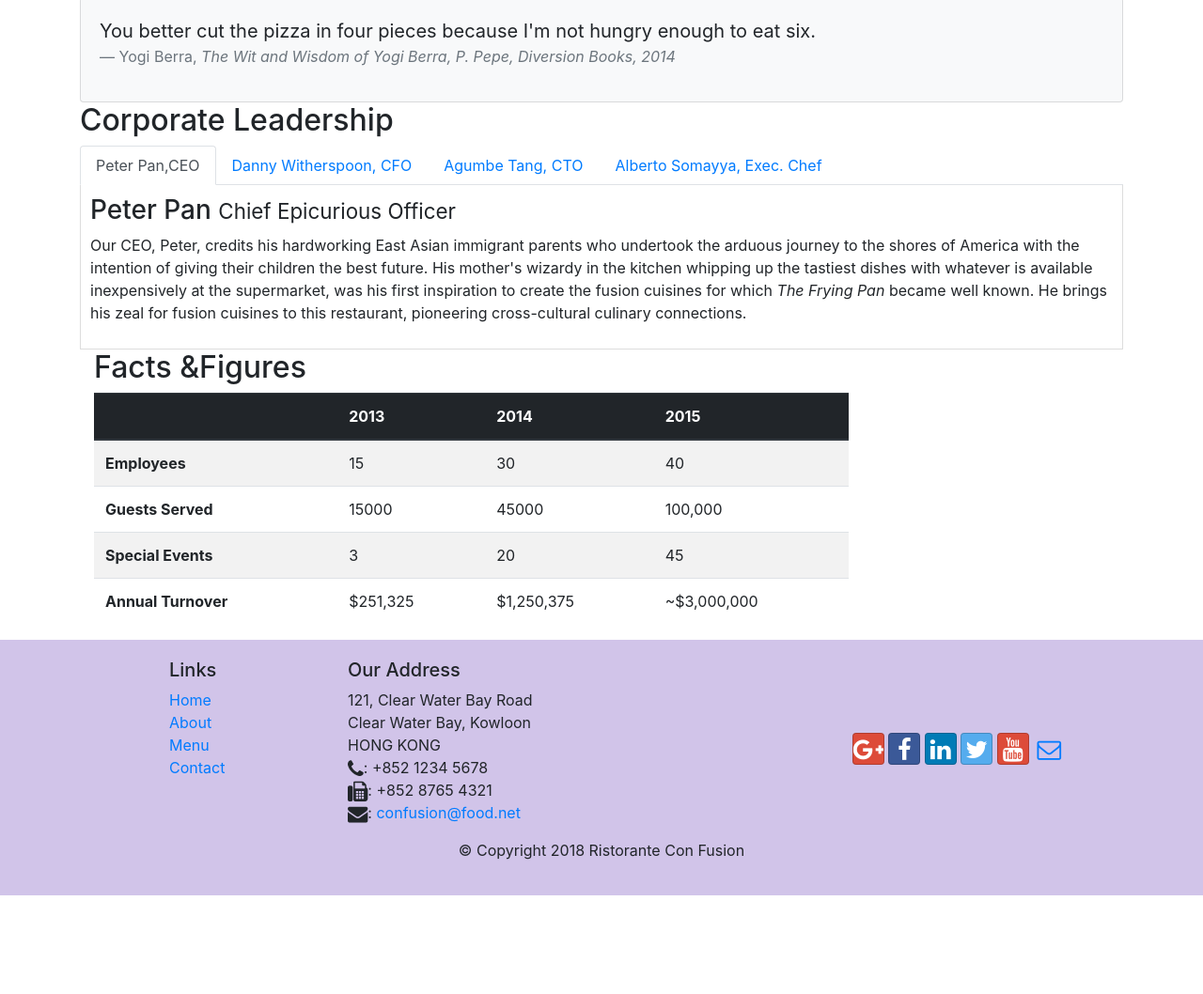
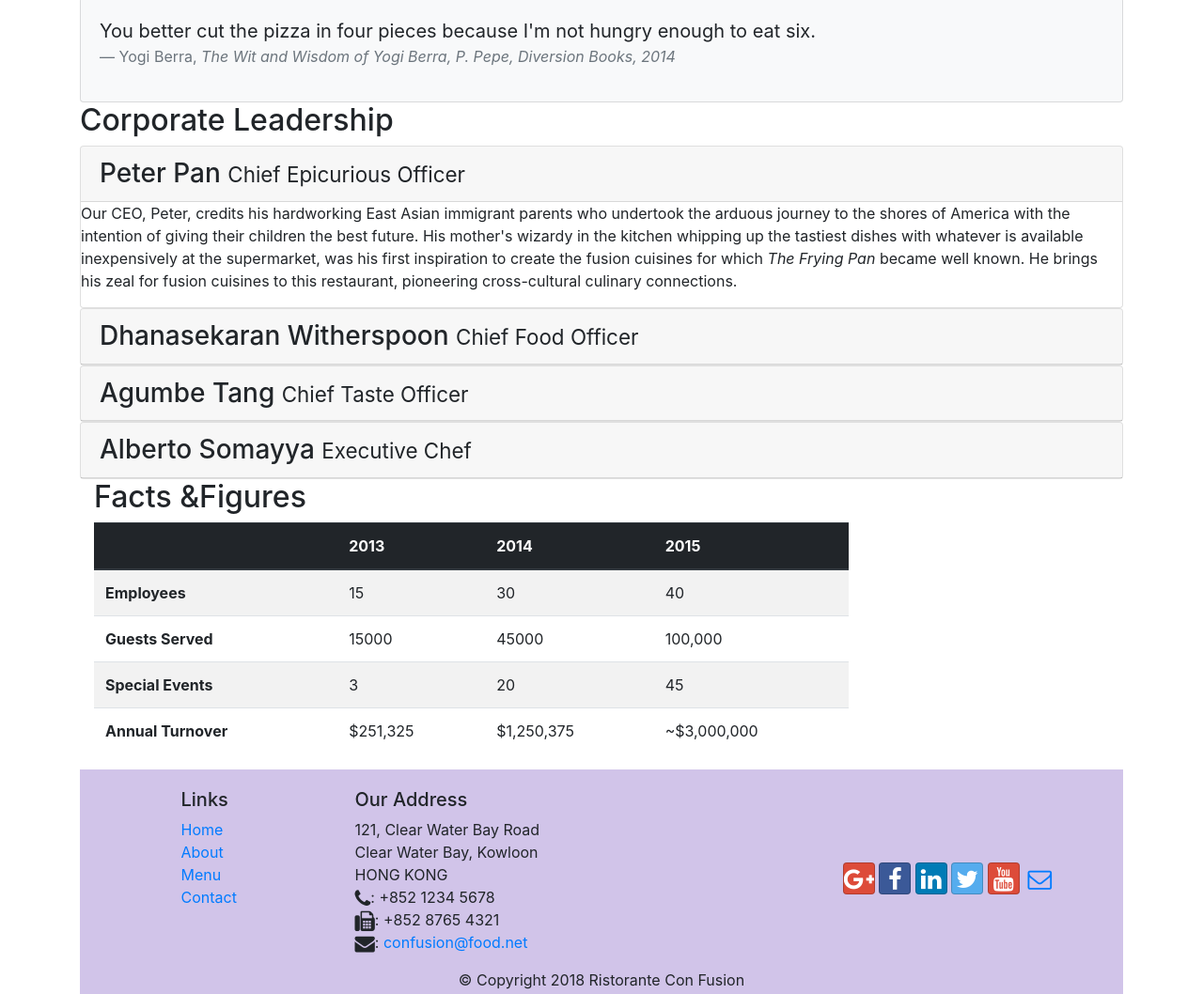
Before and after one commit to anjusree123/git-test, a website: page aboutus.html in a window 1280 px wide. Shown: the part 762-1820 px from the top of the page at 94% size. Before the commit the page ends 1715 px from the top, so only its background shows below. Drawn offline with nearby package versions, Linux system fonts and the light colour scheme.

Commit message:
accordion

```diff
--- a/aboutus.html
+++ b/aboutus.html
@@ -109,48 +109,68 @@
                 <h2>Corporate Leadership</h2>
 
 
-<ul class="nav nav-tabs">
-<li class="nav-item">
-<a class="nav-link active" href="#peter" role="tab" data-toggle="tab">Peter Pan,CEO</a>
-</li>
- <li class="nav-item">
-                      <a class="nav-link" href="#danny" role="tab"
-                        data-toggle="tab">Danny Witherspoon, CFO</a>
-                    </li>
-                    <li class="nav-item">
-                      <a class="nav-link" href="#agumbe"role="tab"
-                        data-toggle="tab">Agumbe Tang, CTO</a>
-                    </li>
-                    <li class="nav-item">
-                      <a class="nav-link" href="#alberto" role="tab"
-                        data-toggle="tab">Alberto Somayya, Exec. Chef</a>
-                    </li>
 
+<div id="accordion">
 
-</ul>
-<div class="tab-content">
-
-<div role="tabpanel" class="tab-pane fade show active" id="peter1">
-<h3>Peter Pan <small>Chief Epicurious Officer</small></h3>
-                <p class="d-none d-sm-block" >Our CEO, Peter, credits his hardworking East Asian immigrant parents who undertook the arduous journey to the shores of America with the intention of giving their children the best future. His mother's wizardy in the kitchen whipping up the tastiest dishes with whatever is available inexpensively at the supermarket, was his first inspiration to create the fusion cuisines for which <em>The Frying Pan</em> became well known. He brings his zeal for fusion cuisines to this restaurant, pioneering cross-cultural culinary connections.</p>
+<div class="card">
+<div class="card-header" role="tab" id="peterhead">
+<h3 class="mb-0"><a  data-toggle="collapse" data-target="#peter">Peter Pan <small>Chief Epicurious Officer</small>
+</a></h3>
+</div>
+<div class="collapse show" id="peter" data-parent="#accordion">
+<div clas="card-body">
+   <p class="d-none d-sm-block" >Our CEO, Peter, credits his hardworking East Asian immigrant parents who undertook the arduous journey to the shores of America with the intention of giving their children the best future. His mother's wizardy in the kitchen whipping up the tastiest dishes with whatever is available inexpensively at the supermarket, was his first inspiration to create the fusion cuisines for which <em>The Frying Pan</em> became well known. He brings his zeal for fusion cuisines to this restaurant, pioneering cross-cultural culinary connections.
+</p>
 
 </div>
 
-<div role="tabpanel" class="tab-pane fade " id="danny">
-                <h3>Dhanasekaran Witherspoon <small>Chief Food Officer</small></h3>
+</div>
+</div>
+
+
+<div class="card">
+<div class="card-header" role="tab" id="dannyhead">
+
+                <h3 class="mb-0"><a data-toggle="collapse" data-target="#danny">Dhanasekaran Witherspoon <small>Chief Food Officer</small></a>
+</h3>
+</div>
+<div class="collapse" id="danny" data-parent="#accordion">
+<div class="card-body">
                 <p class="d-none d-sm-block" >Our CFO, Danny, as he is affectionately referred to by his colleagues, comes from a long established family tradition in farming and produce. His experiences growing up on a farm in the Australian outback gave him great appreciation for varieties of food sources. As he puts it in his own words, <em>Everything that runs, wins, and everything that stays, pays!</em></p>
 </div>
+</div>
+</div>
 
-<div role="tabpanel" class="tab-pane fade " id="agumbe">
-                <h3>Agumbe Tang <small>Chief Taste Officer</small></h3>
+
+<div class="card">
+<div class="card-header" role="tab" id="agumbehead">
+
+                <h3 class="mb-0"><a class="collapsed"  data-toggle="collapse" data-target="#agumbe">Agumbe Tang <small>Chief Taste Officer
+</small>
+</a>
+</h3>
+</div>
+<div class="collapse" id="agumbe" data-parent="#accordion">
+<div class="card-body">
                 <p class="d-none d-sm-block" >Blessed with the most discerning gustatory sense, Agumbe, our CTO, personally ensures that every dish that we serve meets his exacting tastes. Our chefs dread the tongue lashing that ensues if their dish does not meet his exacting standards. He lives by his motto, <em>You click only if you survive my lick.</em></p>
 </div>
-<div role="tabpanel" class="tab-pane fade " id="alberto">
-                <h3>Alberto Somayya <small>Executive Chef</small></h3>
+</div>
+</div>
+
+
+<div class="card">
+<div class="card-header" role="tab" id="albertohead">
+
+                <h3 class="mb-0"><a class="collapsed" data-toggle="collapse" data-target="#alberto">Alberto Somayya <small>Executive Chef</small>
+</a>
+</h3>
+</div>
+<div class="collapse" id="alberto" data-parent="#accordion">
+<div class="card-body">
                 <p class="d-none d-sm-block" >Award winning three-star Michelin chef with wide International experience having worked closely with whos-who in the culinary world, he specializes in creating mouthwatering Indo-Italian fusion experiences. He says, <em>Put together the cuisines from the two craziest cultures, and you get a winning hit! Amma Mia!</em></p>
 </div>
-            </div>
-       </div>
+</div>
+</div>
 
 
 </div>
```
